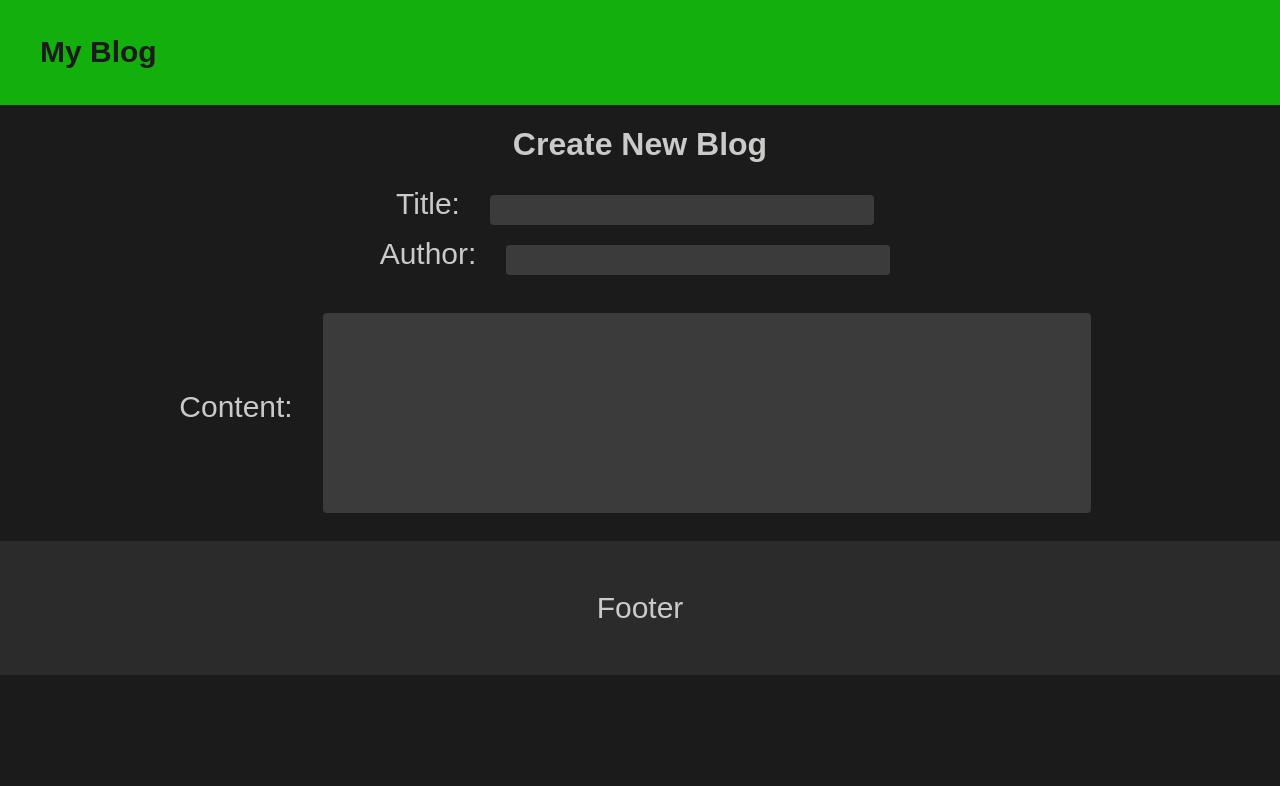
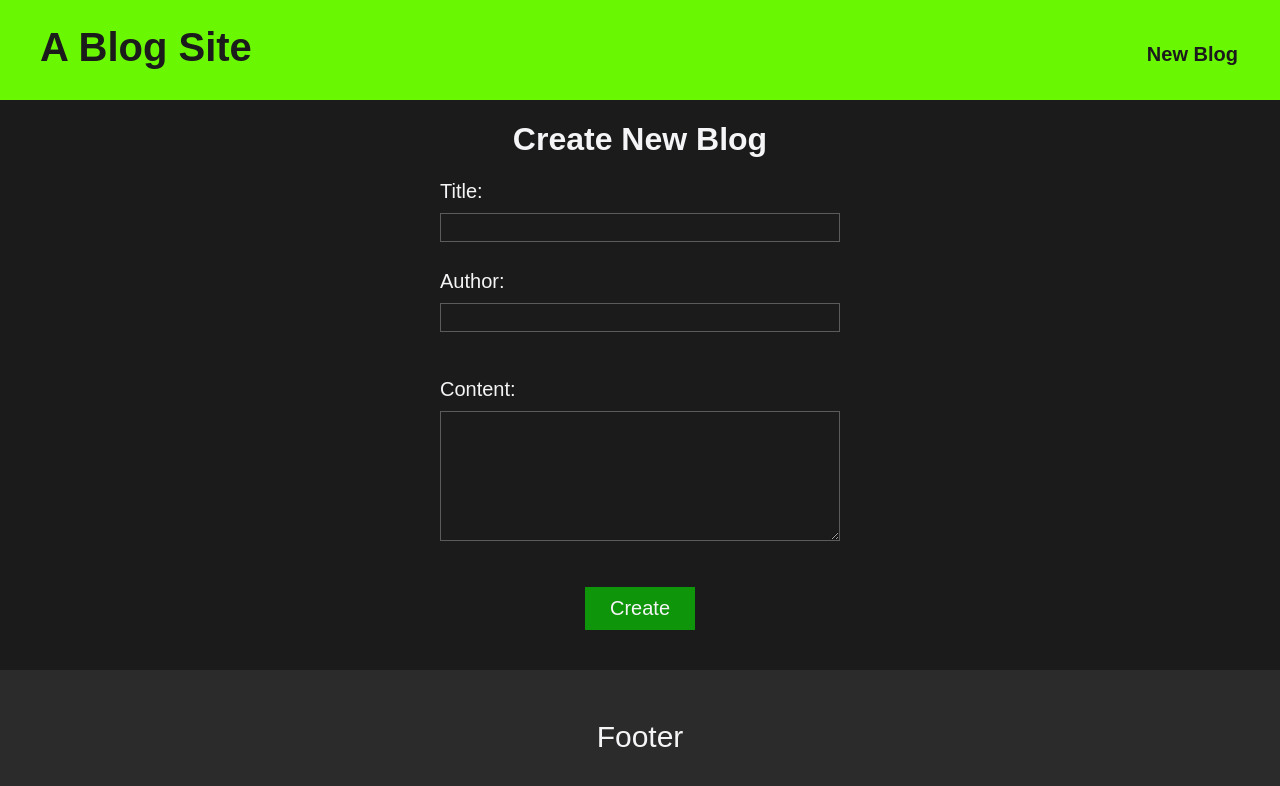
Before and after one commit to E-Lian/MERN-blog_site, a React (Create React App) app in the folder client/: page /create in a window 1280 px wide. Shown: the top 786 px of the page. Built offline with nearby package versions, Linux system fonts and the light colour scheme.

Commit message:
Added remove button to remove blogs

```diff
--- a/client/src/App.css
+++ b/client/src/App.css
@@ -1,7 +1,7 @@
 * {
   background-color: #1b1b1b;
   font-family: Arial;
-  color: #cacac8;
+  color: #f5f5f7;
 }
 
 .link {
@@ -25,20 +25,37 @@
   text-align: center;
 }
 
-.navbar *{
-  background-color: #11cd0ad4;
-  padding-left: 40px;
-  padding-top: 35px;
-  padding-bottom: 0px;
-  display: flex;
-  max-width: 1920px;
-  height: 70px;
-  margin: auto;
-  color: #1b1b1b;
+.navbar {
+  background-color: #69f802;
+  height: 100px;
 }
 
-.navbar h1{
-  font-size: 30px;
+.navbar .name {
+  background-color: #69f802;
+  color: #1b1b1b;
+  font-weight: 700;
+  font-size: 40px;
+  padding: 25px 0 25px 40px;
+  text-decoration: none;
+  display: inline-block;
+}
+
+.navbar .create-form {
+  background-color: #69f802;
+  text-align: center;
+  color: #1b1b1b;
+  text-decoration: none;
+  font-weight: bold;
+  font-size: 20px;
+
+  margin-left: 870px;
+  padding: 45px 25px 34px 25px;
+  width: 200px;
+}
+
+.navbar .create-form:hover {
+  background-color: rgb(88, 204, 6);
+  color: #2b2b2b
 }
 
 .footer {
@@ -50,22 +67,25 @@
 
 .blog-prev {
   align-self: center;
-  align-content: center;
   background-color: #3b3b3b;
   width: 50%;
   height: 130px;
-  margin: 20px auto;
-  padding-top: 10px;
-  padding-bottom: 10px;
-  border-radius: 10px;
+  margin: 30px auto;
+  padding-bottom: 40px;
+  border-radius: 15px;
+}
+
+.blog-prev:hover {
+  box-shadow: 0 4px 8px 0 #2b2b2b, 0 6px 20px 0 #2b2b2b inset;
 }
 
 .blog-prev * {
   background-color: #3b3b3b;
   margin-left: 10%;
+  text-decoration: none;
 }
 
-.blog-prev .link {
+.blog-prev .title {
   font-size: 40px;
   text-decoration: none;
 }
@@ -76,35 +96,40 @@
 }
 
 .create-blog {
-  width: 100%;
-  align-items: center;
-  align-content: center;
-}
-
-.create-blog * {
-  align-self: auto;
+  max-width: 400px;
+  margin: 0 auto;
   text-align: center;
 }
 
 .create-blog label {
-  font-size: 30px;
-  padding-right: 10px;
-  margin-right: 10px;
+  text-align: left;
+  display: block;
+  font-size: 20px;
 }
 
-input[type=text] {
-  width: 30%;
-  height: 30px;
-  background-color: #3b3b3b;
-  border: 2px #ffffff;
-  border-radius: 4px;
-  margin: 10px;
+.create-blog [type=text], .create-blog textarea {
+  width: 100%;
+  padding: 6px 10px;
+  margin: 10px 0;
+  border: 1px solid #5b5b5b;
   box-sizing: border-box;
+  display: block;
 }
 
-.create-blog #content {
-  width: 60%;
-  padding: 100px;
+.create-blog textarea {
+  height: 130px;
+}
+
+.create-blog button {
+  border: 0px;
+  font-size: 20px;
+  background-color: #0f950a;
+  padding: 10px 25px;
+  margin-bottom: 40px;
+}
+
+.create-blog button:hover {
+  box-shadow: 0 10px 30px #3b3b3b;
 }
 
 .blog-page {
@@ -118,12 +143,16 @@ input[type=text] {
 }
 
 .blog-page .blog-title {
-  padding-top: 30px;
+  padding-top: 20px;
   font-size: 70px;
 }
 
+.blog-page .blog-date {
+  font-size: 10px;
+  font-weight: lighter;
+}
+
 .blog-page .blog-author {
-  font-weight: lighter;
   color: #0f950a;
   font-size: 40px;
 }
@@ -131,3 +160,23 @@ input[type=text] {
 .blog-page .blog-content {
   font-size: 30px;
 }
+
+.blog-page #back {
+  font-size: 20px;
+  margin-left: 17%;
+  font-stretch: wider;
+  font-weight: lighter;
+}
+
+.remove-blog {
+  color: #fa5e55;
+  max-width: 8%;
+  padding: 10px 3px;
+  margin-top: 50px;
+  border-radius: 10px;
+}
+
+.remove-blog:hover {
+  background-color: #fa5e55;
+  color: #f5f5f7;
+}
--- a/client/src/components/Blog.js
+++ b/client/src/components/Blog.js
@@ -1,27 +1,37 @@
-import { useParams } from "react-router-dom";
-import React, {useEffect, useState} from 'react';
+import { Link, useParams } from "react-router-dom";
+import React, { useEffect, useState } from "react";
+import RemoveBlog from "./RemoveBlog";
+import NotFound from "./NotFound";
 
 const Blog = () => {
   const params = useParams();
 
-    const [blogData, setBlogData] = useState('');
+  const [blogData, setBlogData] = useState("");
   useEffect(() => {
-      fetch(`/blog/${params.blogId}`).then(
-        response => response.json()
-      ).then(
-        data => {
-          setBlogData(data)
-        }
-      ).catch(err => console.log(err))
+    fetch(`/blog/${params.blogId}`)
+      .then((response) => response.json())
+      .then((data) => {
+        setBlogData(data);
+      })
+      .catch((err) => console.log(err));
   }, []);
 
   return (
     <div className="blog-page">
+      <br />
+      <br />
+      <Link to="/" className="link" id="back">
+        &lt; Back
+      </Link>
       <h1 className="blog-title">{blogData.title}</h1>
-            <h2 className="blog-author">{blogData.author}</h2><br/><br/>
+      <h2 className="blog-author">{blogData.author}</h2>
+      <h4 className="blog-date">{blogData.date}</h4>
+      <br />
+      <br />
       <p className="blog-content">{blogData.content}</p>
+      <RemoveBlog blogId={blogData._id} />
     </div>
-    )
-}
+  );
+};
 
 export default Blog;
--- a/client/src/components/BlogList.js
+++ b/client/src/components/BlogList.js
@@ -17,7 +17,7 @@ const BlogList = () => {
     <div className="blog-list">
       {(typeof message.blogs === 'undefined') ? (
         <h1>Loading...</h1>
-      ) : (message.blogs.map((blog, i) => {
+      ) : (message.blogs.toReversed().map((blog, i) => {
         return (<BlogPreview blog={blog}/>)
       }))}
     </div>
--- a/client/src/components/BlogPreview.js
+++ b/client/src/components/BlogPreview.js
@@ -1,12 +1,14 @@
 import { Link } from "react-router-dom";
 
 const BlogPreview = ({ blog }) => {
-    return (
-      <div className="blog-prev">
-        <Link to={`/blog/${blog._id}`} className="link" >{blog.title}</Link>
+  return (
+    <div className="blog-prev">
+      <Link to={`/blog/${blog._id}`}>
+        <h1 className="title">{blog.title}</h1>
         <p className="author">By {blog.author}</p>
-      </div>
-    );
-  }
+      </Link>
+    </div>
+  );
+};
 
-  export default BlogPreview;
+export default BlogPreview;
--- a/client/src/components/CreateBlog.js
+++ b/client/src/components/CreateBlog.js
@@ -1,14 +1,40 @@
+import {useState} from "react";
+
 const CreateBlog = () => {
+    const [title, setTitle] = useState("");
+    const [author, setAuthor] = useState("");
+    const [content, setContent] = useState("");
+
+    const handleSubmit = (evt) => {
+        evt.preventDefault();
+        const blog = {title, author, content};
+
+        fetch('/create', {
+            method: 'POST',
+            headers: { "Content-Type": "application/json" },
+            body: JSON.stringify(blog)
+          }).then(() => {
+            console.log('new blog added');
+          }).catch(err => console.log(err));
+    };
+
     return (
         <div className="create-blog">
             <h1>Create New Blog</h1>
-            <form>
+            <form onSubmit={handleSubmit}>
                 <label for="title">Title:</label>
-                <input type="text" id="title" name="title"></input><br/>
+                <input type="text" id="title" name="title" value={title} onChange={(e) => {
+                    setTitle(e.target.value);
+                }}></input><br/>
                 <label for="author">Author:</label>
-                <input type="text" id="author" name="author"></input><br/><br/>
+                <input type="text" id="author" name="author" value={author} onChange={(e) => {
+                    setAuthor(e.target.value);
+                }}/><br/><br/>
                 <label for="content">Content:</label>
-                <input type="text" id="content" name="content"></input><br/><br/>
+                <textarea type="text" id="content" name="content" value = {content} onChange={(e) => {
+                    setContent(e.target.value)
+                }}/><br/><br/>
+                <button>Create</button>
             </form>
         </div>
     )
--- a/client/src/components/Navbar.js
+++ b/client/src/components/Navbar.js
@@ -1,9 +1,9 @@
-//import { Link } from "react-router-dom";
 
 const Navbar = () => {
   return (
     <nav className="navbar">
-      <h1>My Blog</h1>
+      <a href="/" className="name">A Blog Site</a>
+      <a href="/create" className="create-form">New Blog</a>
     </nav>
   );
 }
--- /dev/null
+++ b/client/src/components/RemoveBlog.js
@@ -0,0 +1,23 @@
+const RemoveBlog = ({blogId}) => {
+
+    const handleRemove = () => {
+        fetch(`/blog/${blogId}`, {
+            method: 'DELETE'
+          }).then((res) => {
+            if (res.status == 404) {
+                alert("Something's wrong. Can't delete this blog.")
+            } else {
+                window.location.href = '/'
+                alert("This blog has been removed successfully.")
+
+            }
+          }).catch(err => console.log(err));
+
+    }
+
+    return (
+        <h3 className="remove-blog" onClick={handleRemove}>Remove</h3>
+    )
+}
+
+export default RemoveBlog;
```
Also changed, not shown: 2 other files (tests, documents, lock files or other folders). Lines whose indentation alone changed are shown as unchanged.
